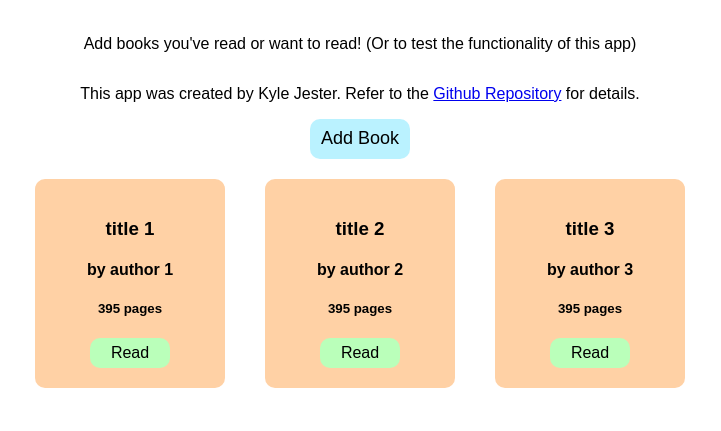
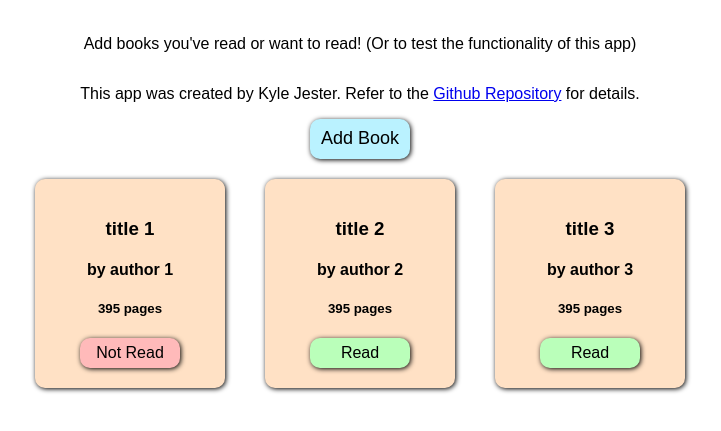
Before and after one commit to kjester15/library, a plain HTML site: page index.html in a window 1280 px wide. Shown: the part 69-500 px from the top of the page, without its empty margins (280-1001 px from the left). Drawn offline with Linux system fonts and the light colour scheme.

Commit message:
Style book card and buttons

```diff
--- a/application.js
+++ b/application.js
@@ -26,8 +26,10 @@ function displayLibrary(array) {
     newRead.setAttribute("id", "read")
     if (element.read === true) {
       newRead.innerHTML = "Read";
+      newRead.classList.add("read");
     } else {
       newRead.innerHTML = "Not Read";
+      newRead.classList.add("not-read");
     }
     newDiv.append(newTitle, newAuthor, newPages, newRead);
     newDiv.classList.add("book-card");
@@ -35,7 +37,7 @@ function displayLibrary(array) {
   });
 }
 
-const book1 = new Book("title 1", "author 1", 395, true);
+const book1 = new Book("title 1", "author 1", 395, false);
 addBookToLibrary(book1);
 const book2 = new Book("title 2", "author 2", 395, true);
 addBookToLibrary(book2);
--- a/style.css
+++ b/style.css
@@ -6,12 +6,14 @@ body {
 }
 
 .book-card {
-  background-color: rgb(255, 209, 165);
+  background-color: rgb(255, 225, 197);
   border-radius: 10px;
   text-align: center;
   width: 150px;
   margin: 20px;
   padding: 20px;
+  box-shadow: 1px 1px 5px 0px;
+
 }
 
 .book-shelf {
@@ -27,22 +29,35 @@ body {
   border-radius: 10px;
   background-color: rgb(186, 242, 255);
   transition: 0.2s;
-}
-
-#read {
-  border: none;
-  width: 80px;
-  height: 30px;
-  font-size: 16px;
-  border-radius: 10px;
-  background-color: rgb(186, 255, 186);
-  transition: 0.2s;
+  box-shadow: 1px 1px 5px 0px;
 }
 
 #add:hover {
   background-color: rgb(130, 185, 249);
 }
 
-#read:hover {
+#read {
+  border: none;
+  width: 100px;
+  height: 30px;
+  font-size: 16px;
+  border-radius: 10px;
+  transition: 0.2s;
+  box-shadow: 1px 1px 5px 0px;
+}
+
+.read {
+  background-color: rgb(186, 255, 186);
+}
+
+.read:hover {
   background-color: rgb(130, 249, 140);
 }
+
+.not-read {
+  background-color: rgb(255, 186, 186);
+}
+
+.not-read:hover {
+  background-color: rgb(249, 130, 130);
+}
```
